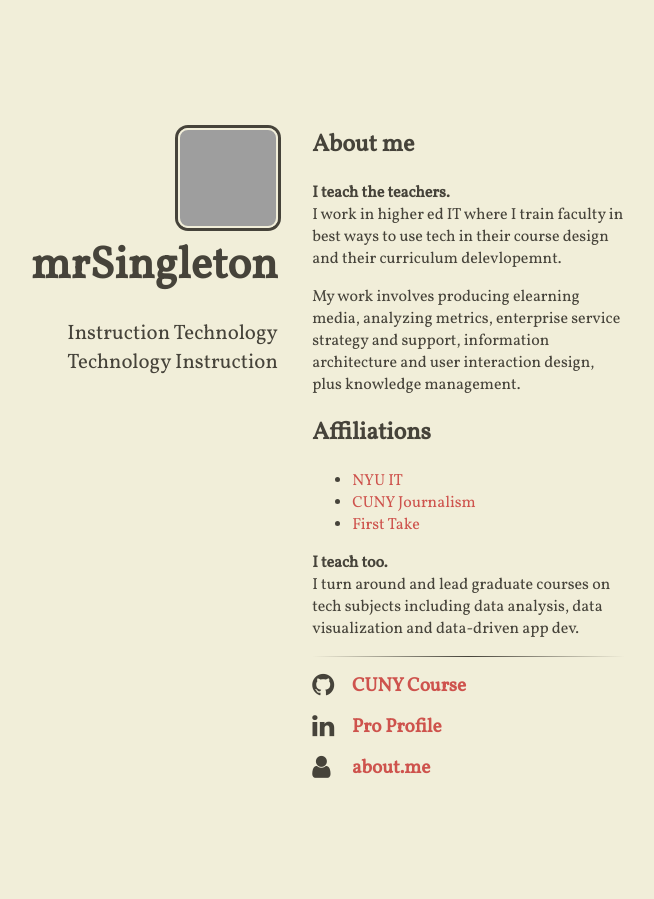
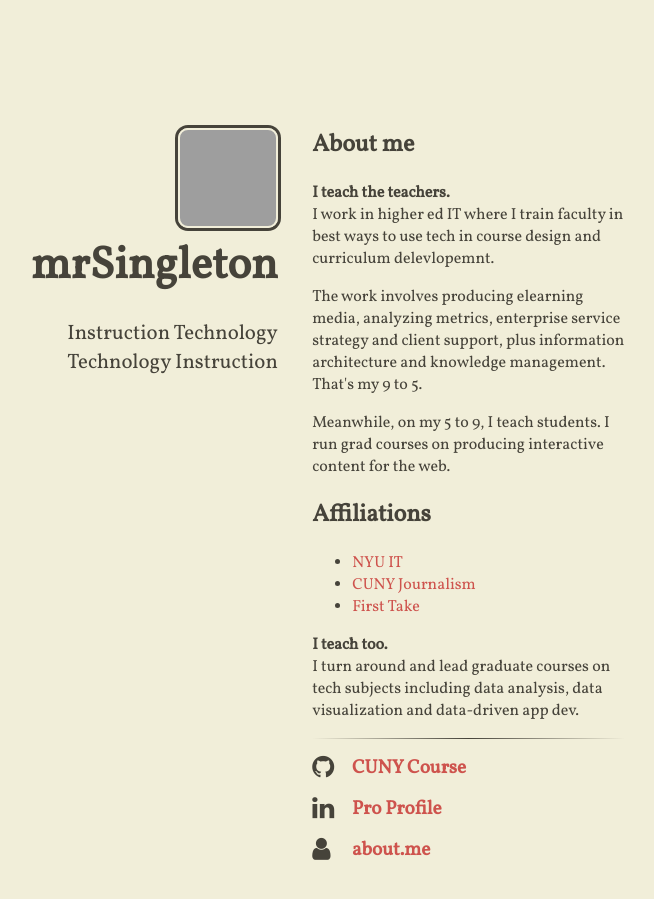
Before and after one commit to mrsingleton/mrsingleton.github.io, a Jekyll site: the page built from index.html, in a window 1280 px wide, cut to the strip 0-899 px from the top of the page. Shown: the whole strip, without its empty margins (355-1009 px from the left). Built offline with Jekyll 4.4.1, drawn with Linux system fonts in a browser that asks for light colours; nearby versions of some CDN libraries; grey boxes are pictures that could not be loaded.

Commit message:
updated text. added paragraph about my work at CUNY.

```diff
--- a/_includes/content.html
+++ b/_includes/content.html
@@ -1,6 +1,7 @@
 <h2>About me</h2>
-<p><strong>I teach the teachers.</strong><br />I work in higher ed IT where I train faculty in best ways to use tech in their course design and their curriculum delevlopemnt.</p>
-<p>My work involves producing elearning media, analyzing metrics, enterprise service strategy and support, information architecture and user interaction design, plus knowledge management.</p>
+<p><strong>I teach the teachers.</strong><br />I work in higher ed IT where I train faculty in best ways to use tech in course design and curriculum delevlopemnt.</p>
+<p>The work involves producing elearning media, analyzing metrics, enterprise service strategy and client support, plus information architecture and knowledge management. That's my 9 to 5.</p>
+<p>Meanwhile, on my 5 to 9, I teach students. I run grad courses on producing interactive content for the web.</p>
 
 <h2>Affiliations</h2>
 <ul>
```
